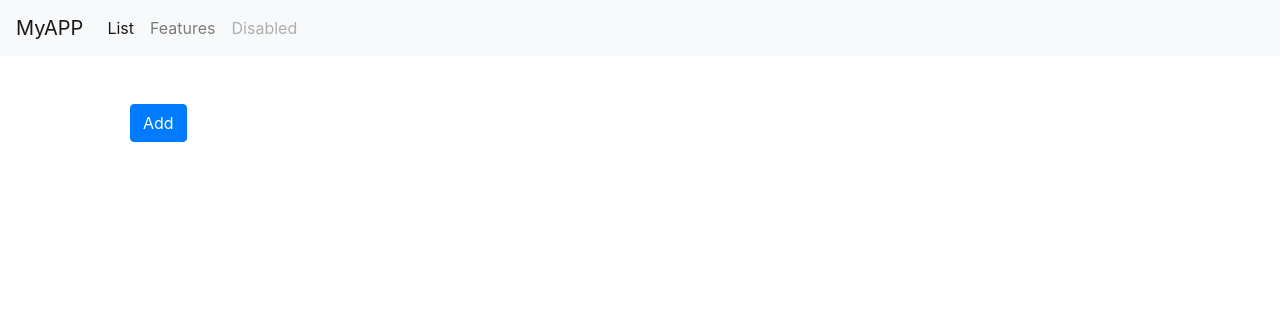
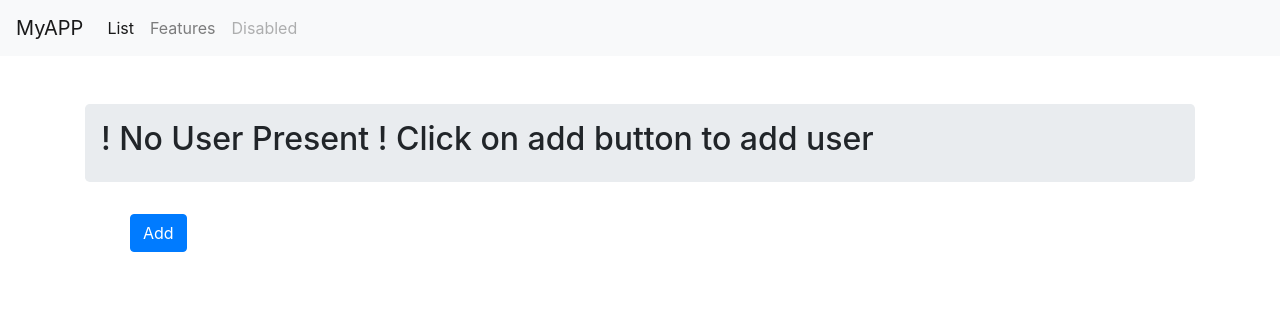
Before and after one commit to shaswat10/MyInternProject, a Django app: template apiproject/templates/user_list.html in a window 1280 px wide. Shown: the top 316 px of the page. Run offline with Django 3.2, Linux system fonts and the light colour scheme; the template is opened without the code that fills it, so the values that code supplies are empty; some libraries are stand-ins or nearby versions.

Commit message:
Update user_list.html

```diff
--- a/apiproject/templates/user_list.html
+++ b/apiproject/templates/user_list.html
@@ -7,6 +7,8 @@
 {% block content %}
 <div class="list_main">
   <div class="container">
+
+{% if user_list %}
 {% for user in user_list %}
 
 <ul>
@@ -16,7 +18,14 @@
    </div>
  </a></li>
 </ul>
+
 {% endfor %}
+
+{% else %}
+<div class="jumbotron">
+  <h1>! No User Present ! Click on add button to add user</h1>
+</div>
+{% endif %}
 
 <div class="container">
   <div class="container">
@@ -30,13 +39,3 @@
   </div>
 </div>
 {% endblock %}
-
-<!-- {{user.id}} -->
-
-<!-- <div class="list_main">
-  <div class="container">
-    <div class="jumbotron">
-      <h4 class="list_content">{{user.name}}</h4>
-    </div>
-  </div>
-</div> -->
```
Lines whose indentation alone changed are shown as unchanged.
